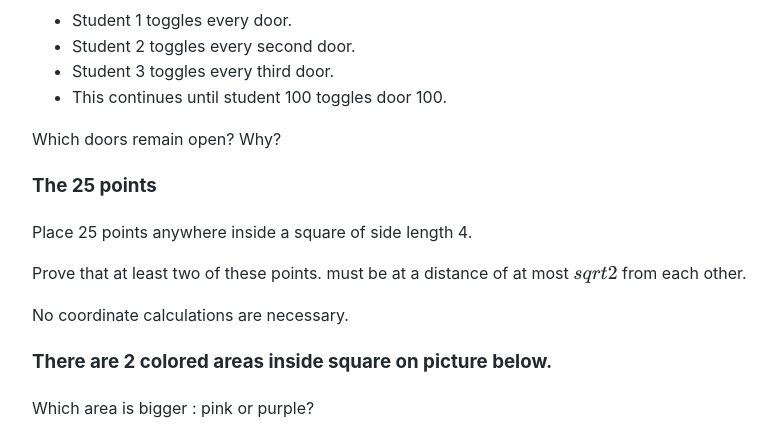
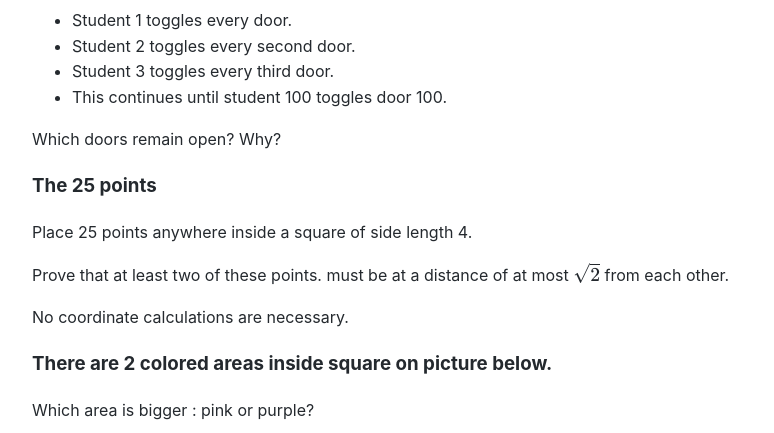
Before and after one commit to Michael-Lubinsky/michael-lubinsky.github.com, a Jekyll site: the page built from math/puzzles.md, in a window 1280 px wide and 900 px high, scrolled down 961 px, cut to the strip 0-433 px from the top of the window. Shown: the whole strip, without its empty margins (158-932 px from the left). Built offline with Jekyll 4.4.1, drawn with Linux system fonts in a browser that asks for light colours; our own code applies the rules of GitHub Pages for plain Markdown files; some of the changed text lies outside the part shown.

Commit message:
Update puzzles.md

```diff
--- a/math/puzzles.md
+++ b/math/puzzles.md
@@ -50,7 +50,7 @@ Which doors remain open? Why?
 Place 25 points anywhere inside a square of side length 4.
 
 Prove that at least two of these points.
-must be at a distance of at most $sqrt2$ from each other.
+must be at a distance of at most $\sqrt{2}$ from each other.
 
 
 No coordinate calculations are necessary.
@@ -129,6 +129,7 @@ and
 $$ Q=\frac{wh}{2}(1-t)(1-u). $$
 
 Set \\(K=wh/2\\). Since \\(t=P/K\\) and \\(u=R/K\\),
+Set $K=wh/2$. Since $t=P/K$ and $u=R/K$,
 
 $$ Q=K\left(1-\frac PK\right) \left(1-\frac RK\right). $$
 
```
